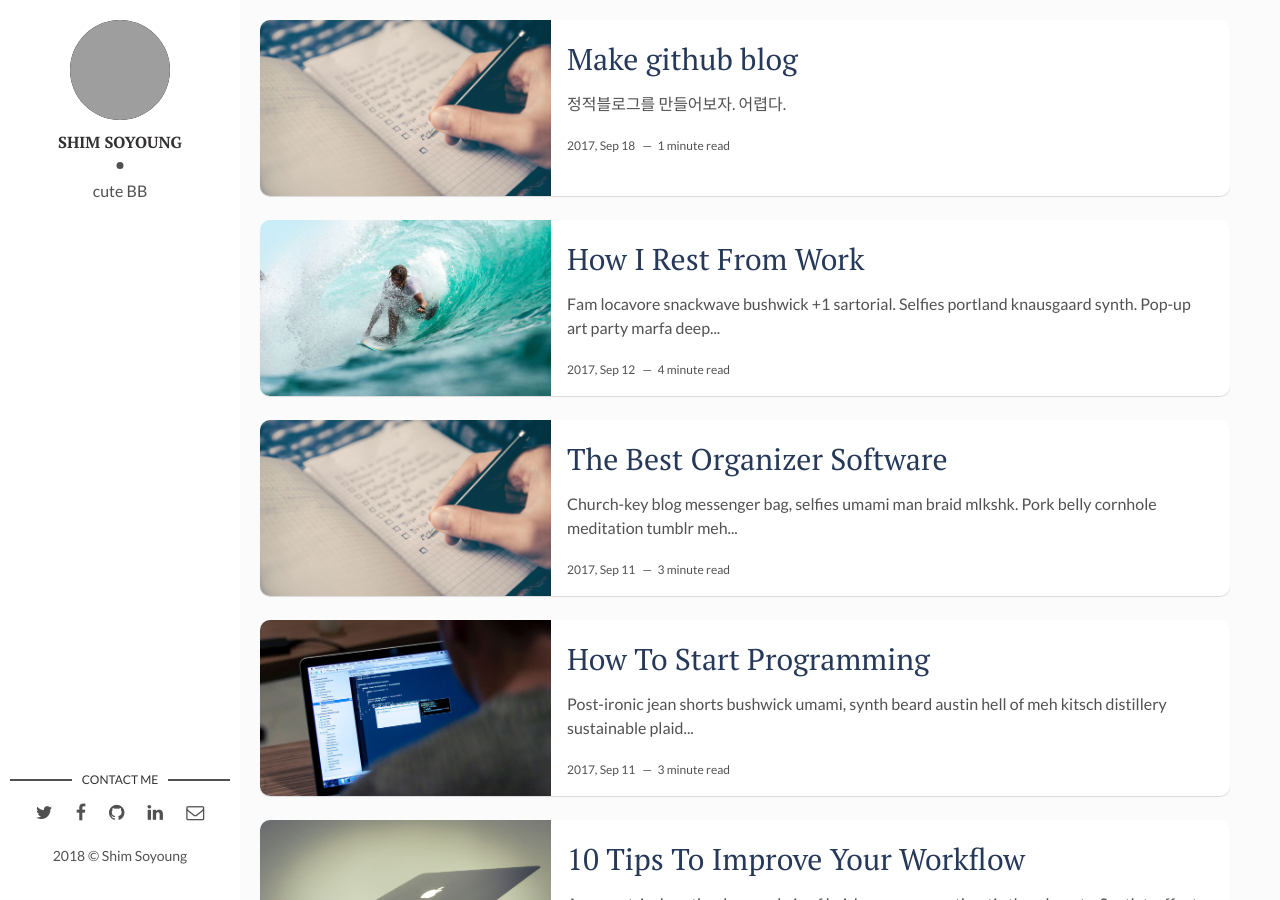
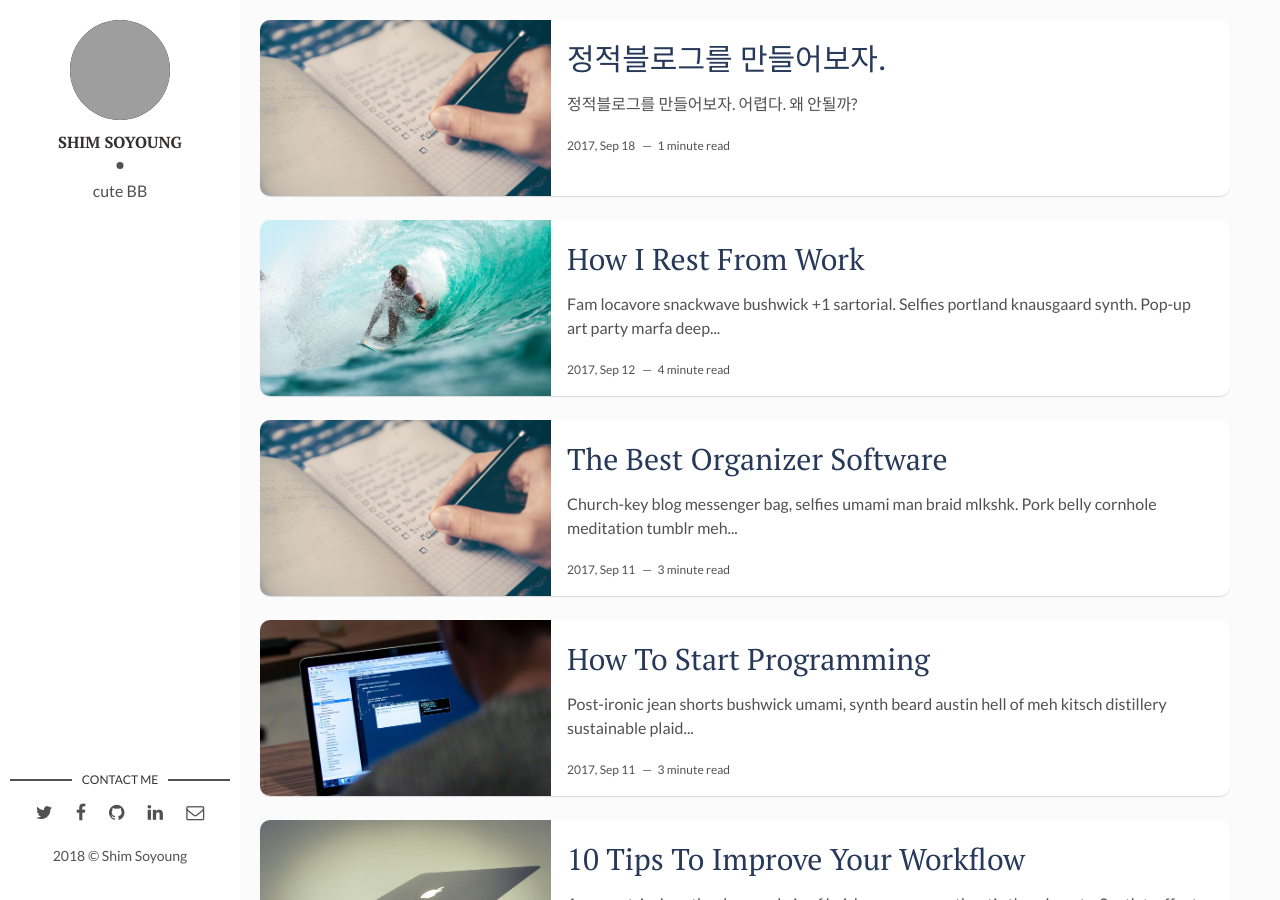
Before and after one commit to ellie-shim/ellie-shim.github.io, a Jekyll site: the page built from index.html, in a window 1280 px wide and 900 px high. Built offline with Jekyll 4.4.1, drawn with Linux system fonts in a browser that asks for light colours; the list of posts is cut into pages by our own code; grey boxes are pictures that could not be loaded.

Commit message:
왜안돼

```diff
--- a/_config.yml
+++ b/_config.yml
@@ -19,7 +19,7 @@ social-linkedin: # add your Linkedin handle
 social-email: sovv12@gmail.com # add your Email address
 
 # Disqus
-discus-identifier: https-bbgrams-github-io. # add your discus identifier
+discus-identifier: https-bbgrams-github-io # add your discus identifier
 
 # Tracker
 analytics: # Google Analytics
--- a/_posts/2018-09-19-prac-tice.markdown
+++ b/_posts/2018-09-19-prac-tice.markdown
@@ -1,6 +1,6 @@
 ---
 layout: post
-title: Make github blog
+title: 정적블로그를 만들어보자.
 date: 2017-09-19 00:00:00 +0300
 description: You’ll find this post in your `_posts` directory. Go ahead and edit it and re-build the site to see your changes. # Add post description (optional)
 img: software.jpg # Add image post (optional)
@@ -8,3 +8,4 @@ tags: [Productivity, Software] # add tag
 ---
 
 정적블로그를 만들어보자. 어렵다.
+왜 안될까?
```
